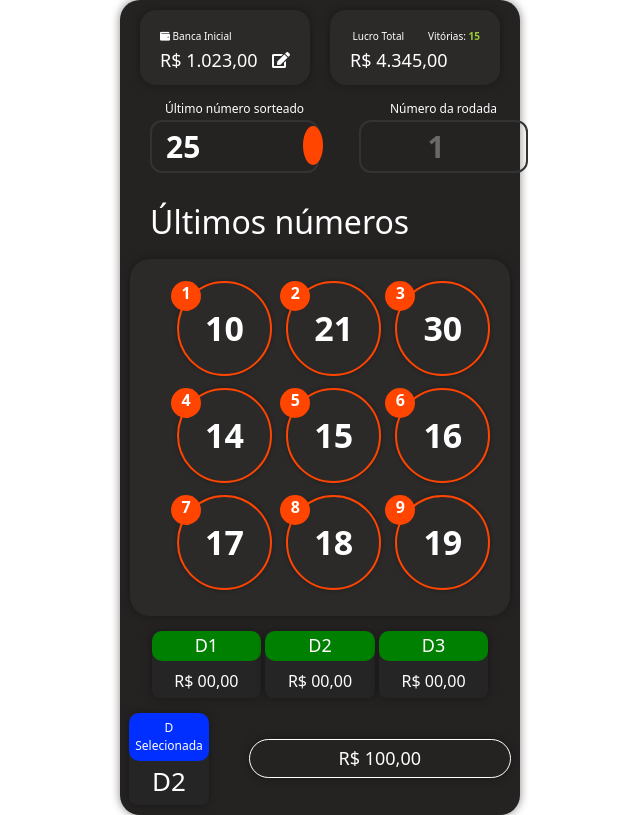
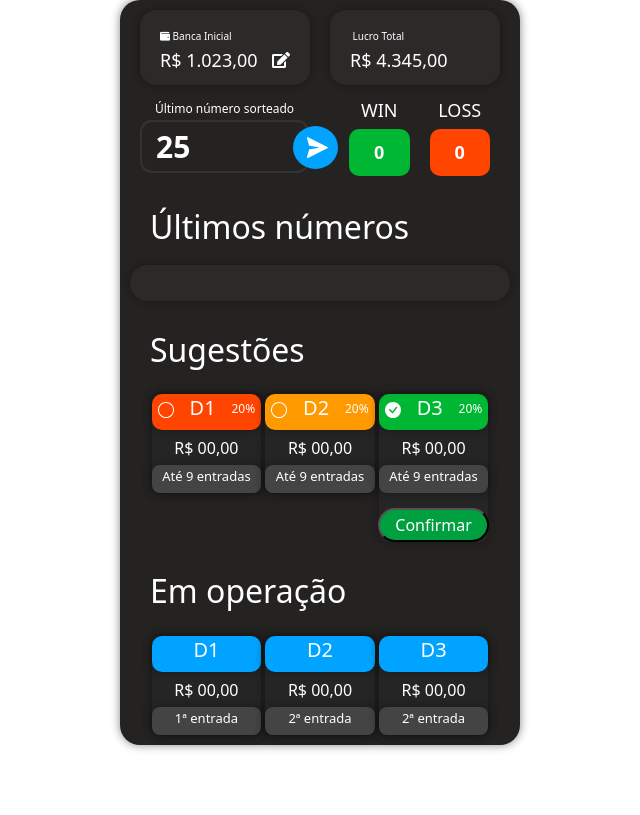
Before and after one commit to Maksoud/calculadora-probabilidades, a PHP site: page / in a window 1280 px wide. Shown: the whole page, without its empty margins (320-960 px from the left). After the commit the page ends 751 px from the top, so only its background shows below. Run offline with PHP 8.4, Linux system fonts and the light colour scheme; some libraries are stand-ins or nearby versions.

Commit message:
Incremento no visual

```diff
--- a/css/estilo.css
+++ b/css/estilo.css
@@ -41,11 +41,6 @@
     margin-block-start: 0px;
     margin-block-end: 0px;
 }
-.flex {
-    display: flex;
-    justify-content: center;
-    align-items: center;
-}
 .numeros div {
     display: inline-flex;
     margin: 0 10px;
@@ -69,7 +64,7 @@
 }
 
 .inputs div {
-    margin: 0 20px;
+    margin: 0 10px;
 }
 
 .inputs p {
@@ -90,13 +85,18 @@
 .ultimo-sorteado button {
     border-radius: 50%;
     border: none;
-    padding: 3px 10px;
+    padding: 5px 10px;
     position: absolute;
     margin-left: -16px;
     font-size: 22px;
     margin-top: 6px;
-    background: #ff4500;
+    background: #00a3ff;
     color: white;
+}
+
+.ultimo-sorteado svg {
+    margin-top: -5px;
+    margin-left: 3px;
 }
 
 .gray input{
@@ -124,13 +124,13 @@
     border-radius: 50%;
     align-items: center;
     justify-content: center;
-    margin: 0 5px;
+    margin: 5px;
     border: 2px solid #ff4500;
     font-weight: 700;
-    font-size: 34px;
-    width: 95px;
-    height: 95px;
-    box-shadow: 0px 0px 5px rgba(0, 0, 0, 0.329);
+    font-size: 20px;
+    width: 42px;
+    height: 42px;
+    box-shadow: 0px 0px 5px rgb(0 0 0 / 33%);
 }
 
 .box-ultimos div {
@@ -154,19 +154,34 @@
     box-shadow: 0px 0px 10px rgba(0, 0, 0, 0.342);
 }
 
-.duzias h2 {
-    background-color: green;
-    padding: 4px 22px;
+.duzias .titulo {
+    padding: 2px 6px;
     border-radius: 10px;
     font-size: 18px;
     width: 100%;
     margin-left: 0px;
+    align-items: center !important;
+    justify-content: space-between !important;
+    margin-bottom: 6px;
+}
+
+.duzias .titulo svg {
+    margin-top: -4px;
+}
+
+.duzias .titulo h2 {
+    font-size: 20px;
 }
 
 .duzias p {
     padding: 5px;
     margin-top: -5px;
     margin-bottom: 0px;
+}
+
+.duzias .titulo p {
+    font-size: 12px;
+    padding: 0px;
 }
 
 .footer {
@@ -219,10 +234,90 @@
 
 .box-ultimos strong {
     position: absolute;
-    margin-left: -110px;
+    margin-left: -56px;
     border-radius: 50%;
     background: #ff4500;
-    width: 30px;
-    height: 30px;
+    width: 20px;
+    height: 20px;
+    font-size: 12px;
     text-align: center;
 }
+
+.bg-win p {
+    background-color: #00b733;
+    border-radius: 10px;
+    padding: 10px;
+}
+
+.bg-loss p {
+    background-color: #ff4500;
+    border-radius: 10px;
+    padding: 10px;
+}
+
+.placar h2 {
+    font-size: 18px;
+}
+
+.placar {
+    width: 100%;
+    margin-left: 20px !important;
+}
+
+.placar div {
+    width: 50%;
+    text-align: center;
+}
+
+.placar p {
+    font-size: 18px;
+    font-weight: bold;
+}
+
+.box-ultimos ul {
+    margin-top: 0px !important;
+    padding-left: 0px !important;
+    text-align: center;
+}
+
+.flex {
+    display: flex !important;
+    justify-content: center !important;
+    align-items: center !important;
+}
+
+.titulo {
+    flex-direction: row !important;
+}
+
+.baixo {
+    background-color: #ff4500 !important;
+}
+
+.medio {
+    background-color: #ff9900 !important;
+}
+
+.alto {
+    background-color: #00b733 !important;
+}
+
+.entradas {
+    background-color: #444444 !important;
+    width: 100% !important;
+    font-size: 13px;
+    padding: 2px 0px;
+}
+
+.confirma {
+    background-color: #00a040;
+    border-radius: 20px;
+    color: white;
+    padding: 3px 15px;
+    margin-top: 15px;
+}
+
+.operacoes .titulo {
+    background-color: #00a3ff;
+    justify-content: center !important;
+}
--- a/index.html
+++ b/index.html
@@ -23,7 +23,6 @@
                 <div class="small-box">
                     <div class="space-between">
                         <h5><i class="far fa-usd-circle"></i> Lucro Total</h5>
-                        <h5>Vitórias: <strong class="win">15</strong></h5>
                     </div>
                     <h2>R$ 4.345,00</h2>
                 </div>
@@ -35,72 +34,100 @@
                     <input type="text" name="duz2" value="13,22,17,21">
                     <input type="text" name="duz3" value="25,27">
                     <input type="text" name="percDuz" value="50,33,16"> -->
-                    <input type="number" name="numeros" value="25" placeholder="Último número sorteado" min="1" max="36">
+                    <input type="number" class="numero_sorteado" name="numeros" value="25" placeholder="Último número sorteado" min="1" max="36">
                     <!-- <input type="text" name="valorDez" value="0,0,0">
                     <input type="text" name="rodadaDez" value="0,0,0">
                     <input type="text" name="banca" value="1023">
                     <input type="text" name="vitorias" value="5">
                     <input type="text" name="derrotas" value="0"> -->
-                    <button type="submit"><i class="fas fa-arrow-alt-right"></i></button>
+                    <button type="submit"><svg width="22" height="21" viewBox="0 0 22 21" fill="none" xmlns="http://www.w3.org/2000/svg"><path d="M2.00895 0.20156C1.88414 0.139133 1.74431 0.112989 1.60537 0.126102C1.46643 0.139214 1.33396 0.191057 1.22302 0.275733C1.11209 0.360408 1.02715 0.474518 0.977861 0.605081C0.928572 0.735644 0.916915 0.877419 0.944216 1.01428L3.03641 8.24674C3.07542 8.38152 3.15167 8.50256 3.2564 8.59594C3.36112 8.68932 3.49007 8.75126 3.62843 8.77463L12.1135 10.1958C12.5132 10.2748 12.5132 10.8474 12.1135 10.9265L3.62843 12.3476C3.49007 12.371 3.36112 12.4329 3.2564 12.5263C3.15167 12.6197 3.07542 12.7407 3.03641 12.8755L0.944216 20.108C0.916915 20.2448 0.928572 20.3866 0.977861 20.5172C1.02715 20.6477 1.11209 20.7618 1.22302 20.8465C1.33396 20.9312 1.46643 20.983 1.60537 20.9961C1.74431 21.0093 1.88414 20.9831 2.00895 20.9207L21.3949 11.2277C21.5186 11.1657 21.6226 11.0705 21.6953 10.9528C21.768 10.8351 21.8064 10.6995 21.8064 10.5611C21.8064 10.4228 21.768 10.2872 21.6953 10.1694C21.6226 10.0517 21.5186 9.95653 21.3949 9.89454L2.00895 0.20156Z" fill="white"/></svg>
+                        </button>
                 </div>
-
-                <div class="ultimo-sorteado gray">
-                    <p>Número da rodada</p>
-                    <input type="number" class="center" name="ultimo_numero" value="1" placeholder="Último número sorteado" min="1" max="36" disabled>
+                <div class="flex placar">
+                    <div class="bg-win">
+                        <h2>WIN</h2>
+                        <p>0</p>
+                    </div>
+                    <div class="bg-loss">
+                        <h2>LOSS</h2>
+                        <p>0</p>
+                    </div>
                 </div>
             </div>
             <h2 class="ultimos-numeros">Últimos números</h2>
             <div class="box-ultimos">
                 <ul>
                     <div>
-                        <li>10</li>
-                        <strong>1</strong>
-                        <li>21</li>
-                        <strong>2</strong>
-                        <li>30</li>
-                        <strong>3</strong>
-                    </div>
-                    <div>
-                        <li>14</li>
-                        <strong>4</strong>
-                        <li>15</li>
-                        <strong>5</strong>
-                        <li>16</li>
-                        <strong>6</strong>
-                    </div>
-                    <div>
-                        <li>17</li>
-                        <strong>7</strong>
-                        <li>18</li>
-                        <strong>8</strong>
-                        <li>19</li>
-                        <strong>9</strong>
+
                     </div>
                 </ul>
             </div>
+            <h2 class="ultimos-numeros">Sugestões</h2>
             <div class="duzias">
                 <div>
-                    <h2>D1</h2>
+                    <div class="flex titulo space-between baixo">
+                        <svg width="16" height="16" viewBox="0 0 16 16" fill="none" xmlns="http://www.w3.org/2000/svg"><path d="M8 15C6.14348 15 4.36301 14.2625 3.05025 12.9497C1.7375 11.637 1 9.85652 1 8C1 6.14348 1.7375 4.36301 3.05025 3.05025C4.36301 1.7375 6.14348 1 8 1C9.85652 1 11.637 1.7375 12.9497 3.05025C14.2625 4.36301 15 6.14348 15 8C15 9.85652 14.2625 11.637 12.9497 12.9497C11.637 14.2625 9.85652 15 8 15ZM8 16C10.1217 16 12.1566 15.1571 13.6569 13.6569C15.1571 12.1566 16 10.1217 16 8C16 5.87827 15.1571 3.84344 13.6569 2.34315C12.1566 0.842855 10.1217 0 8 0C5.87827 0 3.84344 0.842855 2.34315 2.34315C0.842855 3.84344 0 5.87827 0 8C0 10.1217 0.842855 12.1566 2.34315 13.6569C3.84344 15.1571 5.87827 16 8 16Z" fill="white"/></svg>
+                        <h2>D1</h2>
+                        <p>20%</p>
+                    </div>
                     <p>R$ 00,00</p>
+                    <div class="entradas">
+                        <p>Até 9 entradas</p>
+                    </div>
                 </div>
-
                 <div>
-                    <h2>D2</h2>
+                    <div class="flex titulo space-between medio">
+                        <svg width="16" height="16" viewBox="0 0 16 16" fill="none" xmlns="http://www.w3.org/2000/svg"><path d="M8 15C6.14348 15 4.36301 14.2625 3.05025 12.9497C1.7375 11.637 1 9.85652 1 8C1 6.14348 1.7375 4.36301 3.05025 3.05025C4.36301 1.7375 6.14348 1 8 1C9.85652 1 11.637 1.7375 12.9497 3.05025C14.2625 4.36301 15 6.14348 15 8C15 9.85652 14.2625 11.637 12.9497 12.9497C11.637 14.2625 9.85652 15 8 15ZM8 16C10.1217 16 12.1566 15.1571 13.6569 13.6569C15.1571 12.1566 16 10.1217 16 8C16 5.87827 15.1571 3.84344 13.6569 2.34315C12.1566 0.842855 10.1217 0 8 0C5.87827 0 3.84344 0.842855 2.34315 2.34315C0.842855 3.84344 0 5.87827 0 8C0 10.1217 0.842855 12.1566 2.34315 13.6569C3.84344 15.1571 5.87827 16 8 16Z" fill="white"/></svg>
+                        <h2>D2</h2>
+                        <p>20%</p>
+                    </div>
                     <p>R$ 00,00</p>
+                    <div class="entradas">
+                        <p>Até 9 entradas</p>
+                    </div>
                 </div>
-
                 <div>
-                    <h2>D3</h2>
+                    <div class="flex titulo space-between alto">
+                        <svg width="16" height="16" viewBox="0 0 16 16" fill="none" xmlns="http://www.w3.org/2000/svg"><path d="M16 8C16 10.1217 15.1571 12.1566 13.6569 13.6569C12.1566 15.1571 10.1217 16 8 16C5.87827 16 3.84344 15.1571 2.34315 13.6569C0.842855 12.1566 0 10.1217 0 8C0 5.87827 0.842855 3.84344 2.34315 2.34315C3.84344 0.842855 5.87827 0 8 0C10.1217 0 12.1566 0.842855 13.6569 2.34315C15.1571 3.84344 16 5.87827 16 8ZM12.03 4.97C11.9586 4.89882 11.8735 4.84277 11.7799 4.80522C11.6863 4.76766 11.5861 4.74936 11.4853 4.75141C11.3845 4.75347 11.2851 4.77583 11.1932 4.81717C11.1012 4.85851 11.0185 4.91797 10.95 4.992L7.477 9.417L5.384 7.323C5.24183 7.19052 5.05378 7.1184 4.85948 7.12183C4.66518 7.12525 4.47979 7.20397 4.34238 7.34138C4.20497 7.47879 4.12625 7.66418 4.12283 7.85848C4.1194 8.05278 4.19152 8.24083 4.324 8.383L6.97 11.03C7.04128 11.1012 7.12616 11.1572 7.21958 11.1949C7.313 11.2325 7.41305 11.2509 7.51375 11.2491C7.61444 11.2472 7.71374 11.2251 7.8057 11.184C7.89766 11.1429 7.9804 11.0837 8.049 11.01L12.041 6.02C12.1771 5.8785 12.2523 5.68928 12.2504 5.49296C12.2485 5.29664 12.1698 5.10888 12.031 4.97H12.03Z" fill="white"/></svg>
+                        <h2>D3</h2>
+                        <p>20%</p>
+                    </div>
                     <p>R$ 00,00</p>
+                    <div class="entradas">
+                        <p>Até 9 entradas</p>
+                    </div>
+                    <button class="confirma">Confirmar</button>
                 </div>
             </div>
-            <div class="footer space-between">
-                <div class="d-selecionada">
-                    <p>D Selecionada</p>
-                    <h1>D2</h1>
+
+            <h2 class="ultimos-numeros">Em operação</h2>
+            <div class="duzias operacoes">
+                <div>
+                    <div class="titulo">
+                        <h2>D1</h2>
+                    </div>
+                    <p>R$ 00,00</p>
+                    <div class="entradas">
+                        <p>1ª entrada</p>
+                    </div>
                 </div>
                 <div>
-                    <input type="text" class="valor-entrada" value="R$ 100,00">
+                    <div class="titulo">
+                       <h2>D2</h2>
+                    </div>
+                    <p>R$ 00,00</p>
+                    <div class="entradas">
+                        <p>2ª entrada</p>
+                    </div>
+                </div>
+                <div>
+                    <div class="titulo">
+                        <h2>D3</h2>
+                    </div>
+                    <p>R$ 00,00</p>
+                    <div class="entradas">
+                        <p>2ª entrada</p>
+                    </div>
                 </div>
             </div>
             <!-- <input type="submit" value="teste"> -->
@@ -108,12 +135,32 @@
     </div>
     <script>
 
+        let numero_sorteado = document.querySelector('.numero_sorteado');
+        let box_numeros = document.querySelector('.box-ultimos ul div');
+        let numeros = [];
+        let numerosInvertidos = [];
+        let filhos = document.querySelectorAll('.box-ultimos ul div li');
         const form = document.getElementById('form');
+        contador = 0;
 
         form.addEventListener('submit', function(e) {
 
-            // Prevent default behavior:
+            // Previne comportamento padrão de recarregar página
             e.preventDefault();
+
+            box_numeros.innerHTML = '';
+
+            numeros.push(numero_sorteado.value);
+            // console.log("numeros", numeros);
+
+            numerosInvertidos = [...numeros];
+            numerosInvertidos.reverse();
+            // console.log("invertidos", numerosInvertidos)
+
+            for (i = 0; i <= 11; i++) {
+                box_numeros.innerHTML += numerosInvertidos[i] ? '<li>' + numerosInvertidos[i] + '</li>' : '<li>?</li>';
+                // console.log(numerosInvertidos)
+            }
 
             // Create new FormData object:
             const formData = new FormData(form);
@@ -128,7 +175,8 @@
                 method: 'POST',
                 body: payload,
             })
-            .then(res => res.json())
+
+            // .then(res => res.text())
             .then(data => console.log(data))
 
         })// form.addEventListener
```
